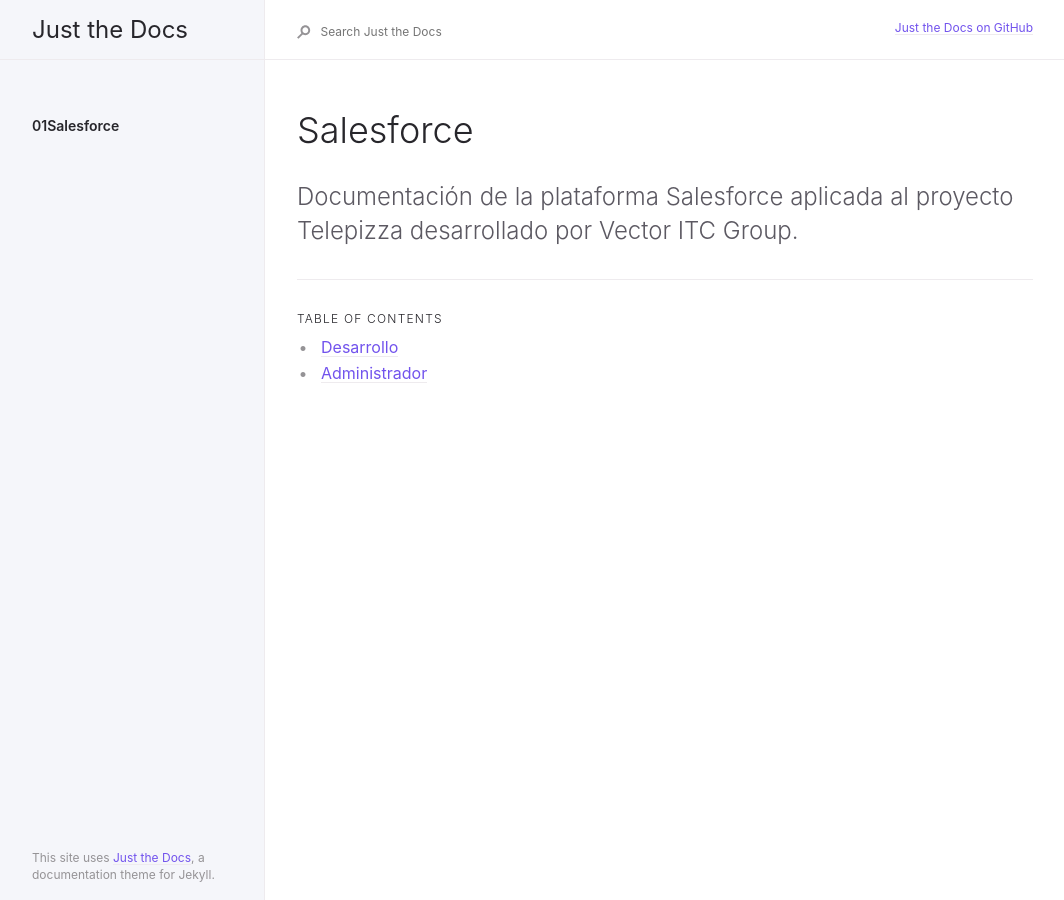
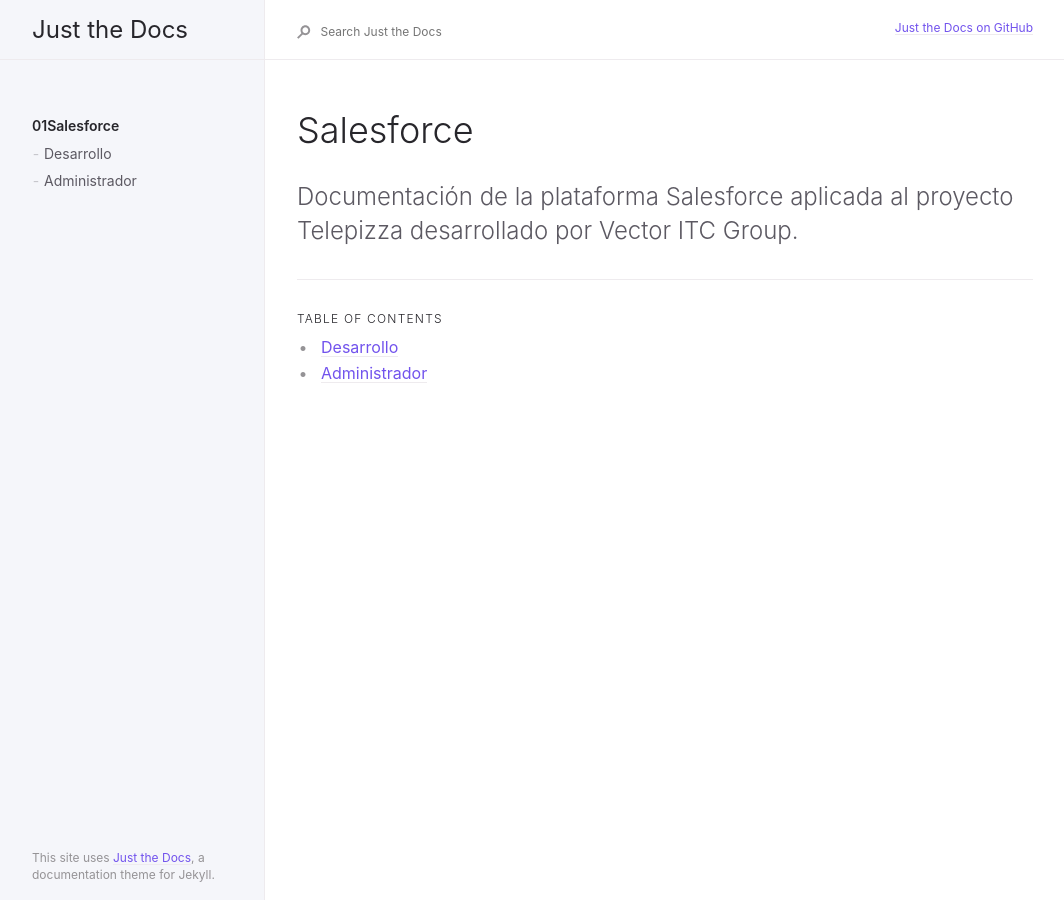
Before and after one commit to abeltranes/abeltranes.github.io, a Jekyll site: the page built from docs/salesforce/salesforce.md, in a window 1280 px wide. Shown: the whole page, without its empty margins (91-1155 px from the left). Built offline with Jekyll 4.4.1, drawn with Linux system fonts in a browser that asks for light colours.

Commit message:
Update nav.html

```diff
--- a/_includes/nav.html
+++ b/_includes/nav.html
@@ -4,7 +4,7 @@
     {% for node in pages_list %}
       {% unless node.nav_exclude %}
       {% if page.url == node.url or page.parent == node.title or page.grand_parent == node.title %}
-      <li class="navigation-list-item{% if  page.parent == node.title  %} active{% endif %}">
+      <li class="navigation-list-item{% if page.url == node.url or page.parent == node.title or page.grand_parent == node.title %} active{% endif %}">
         {% if page.parent == node.title or page.grand_parent == node.title %}
           {% assign first_level_url = node.url | absolute_url %}
         {% endif %}
```
